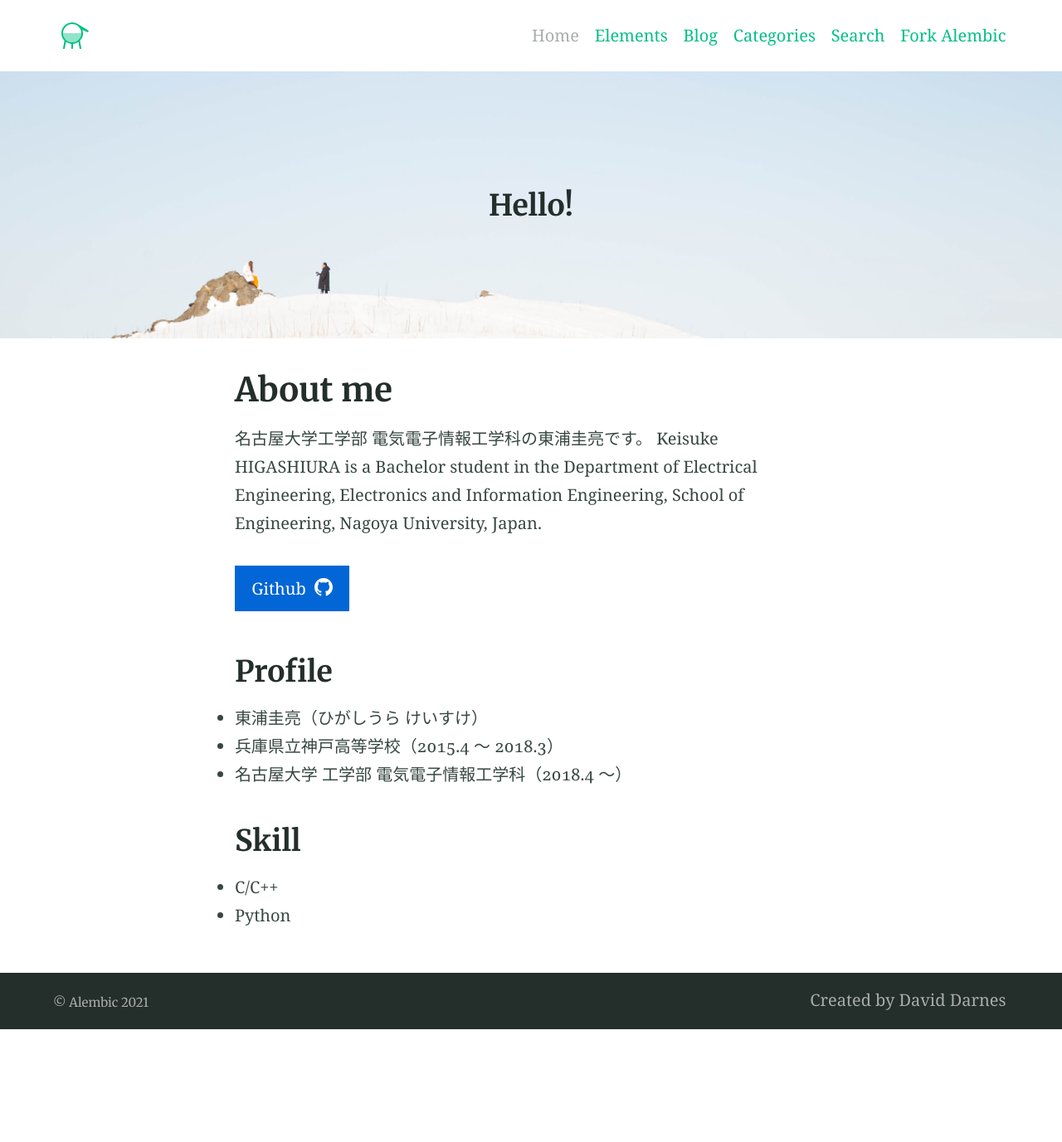
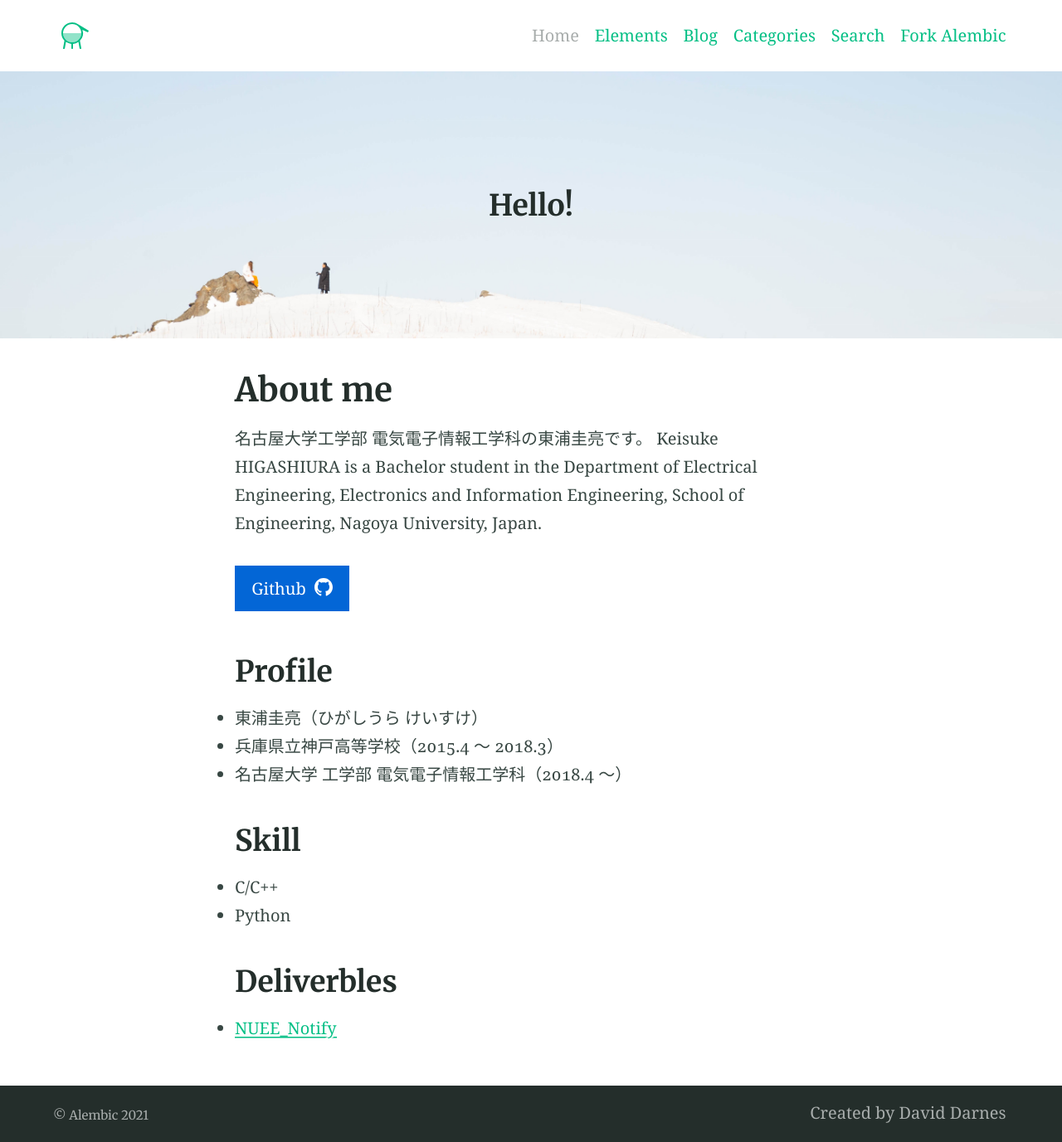
Before and after one commit to Urachan1203/Urachan1203.github.io, a Jekyll site: the page built from index.md, in a window 1280 px wide. Shown: the whole page at 83% size. Built offline with Jekyll 4.4.1, drawn with Linux system fonts in a browser that asks for light colours; before the commit the page ends 1241 px from its top, so only the background shows below that.

Commit message:
add a link of deliberable

```diff
--- a/index.md
+++ b/index.md
@@ -21,3 +21,7 @@ Keisuke HIGASHIURA is a Bachelor student in the Department of Electrical Enginee
 ## Skill
 - C/C++
 - Python
+
+## Deliverbles
+
+- [NUEE_Notify](https://twitter.com/nuee_notify)
```
